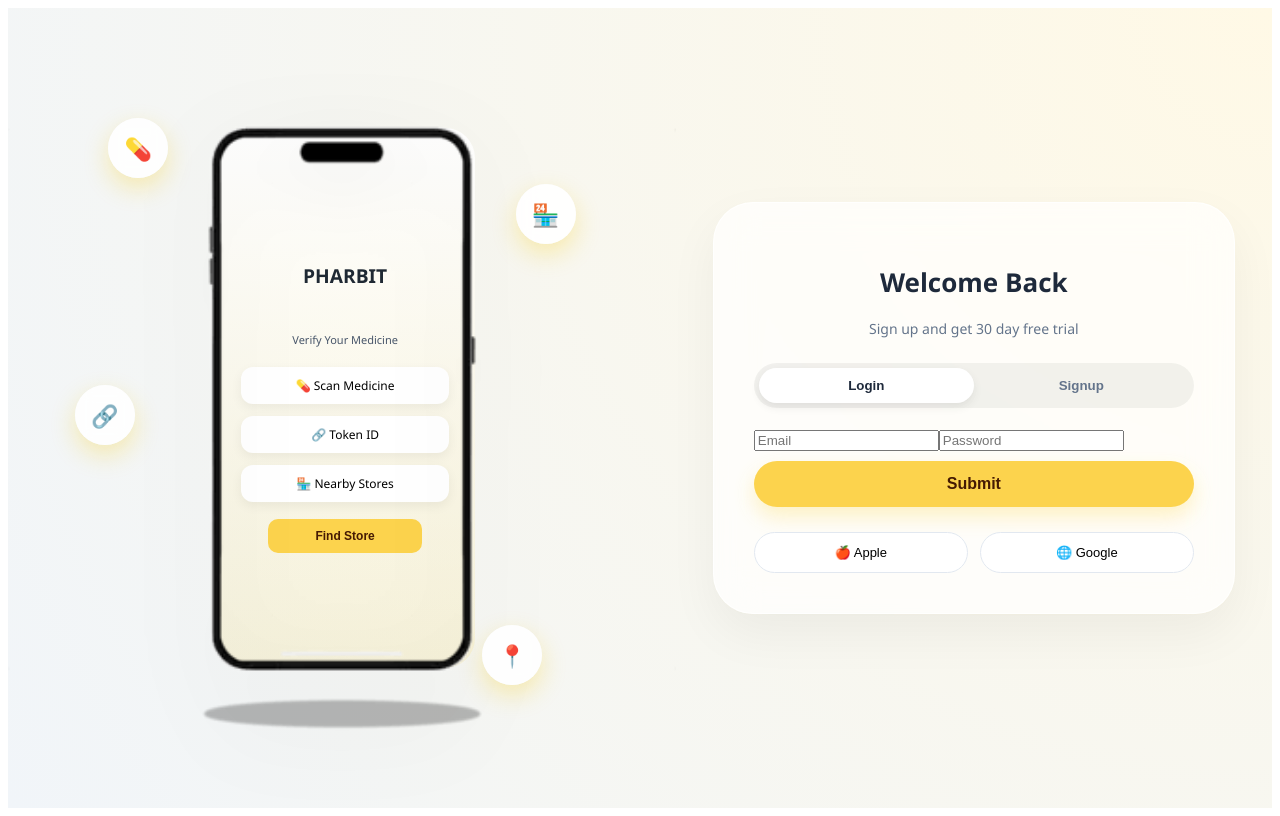
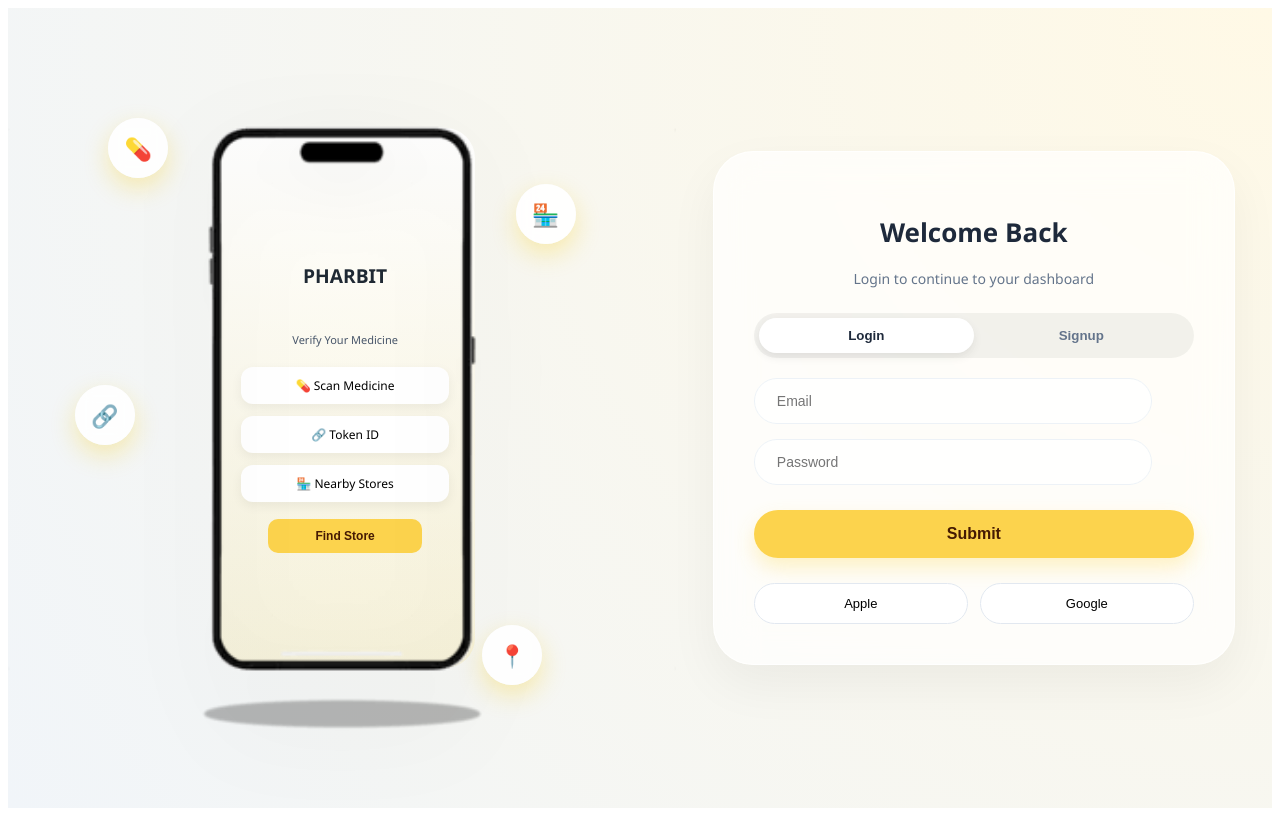
Before and after one commit to KejDhruv-Pharbit/Pharbit, a React (Vite) app in the folder Frontend/: page / in a window 1280 px wide. Built offline with nearby package versions, Linux system fonts and the light colour scheme.

Commit message:
Login Auth Page

```diff
--- a/Frontend/src/Pages/Auth.jsx
+++ b/Frontend/src/Pages/Auth.jsx
@@ -127,7 +127,13 @@
               ? "Activate Account"
               : "Create an account"}
           </h2>
-          <p className="subtitle">Sign up and get 30 day free trial</p>
+          <p className="subtitle">
+            {isLogin
+              ? "Login to continue to your dashboard"
+              : signupType === "employee"
+              ? "Use your employee token to activate your account"
+              : "Create your account to get started"}
+          </p>
 
           <div className="toggle">
             <button
@@ -222,8 +228,8 @@
           </form>
 
           <div className="social-btns">
-            <button className="social-btn">🍎 Apple</button>
-            <button className="social-btn">🌐 Google</button>
+            <button className="social-btn"> Apple</button>
+            <button className="social-btn"> Google</button>
           </div>
         </div>
       </div>
--- a/Frontend/src/Styles/Auth.css
+++ b/Frontend/src/Styles/Auth.css
@@ -327,6 +327,48 @@
   text-align: center;
 }
 
+
+.auth-card form input {
+  width: 80%;
+  padding: 14px 22px;
+  margin-bottom: 15px;
+  border-radius: 100px; /* THE PILL LOOK */
+  border: 1px solid #edf2f7;
+  background: rgba(255, 255, 255, 0.8);
+  font-size: 14px;
+  transition: all 0.3s;
+}
+
+
+.auth-card form input:focus {
+  outline: none;
+  background: white;
+  border-color: var(--primary-yellow);
+  box-shadow: 0 0 0 4px rgba(252, 211, 77, 0.15);
+}
+
+/* SUBMIT BUTTON - WARM YELLOW */
+
+.auth-card form button {
+  width: 100%;
+  padding: 15px;
+  background: var(--primary-yellow);
+  border: none;
+  border-radius: 100px;
+  color: #451a03; /* Dark brown text for contrast */
+  font-weight: 600;
+  font-size: 16px;
+  cursor: pointer;
+  margin-top: 10px;
+  box-shadow: 0 10px 20px rgba(252, 211, 77, 0.3);
+  transition: 0.3s;
+}
+
+
+.auth-card form button:hover {
+  transform: translateY(-2px);
+  filter: brightness(1.05);
+}
 /* ================= RESPONSIVE ================= */
 
 @media (max-width: 1024px) {
```
